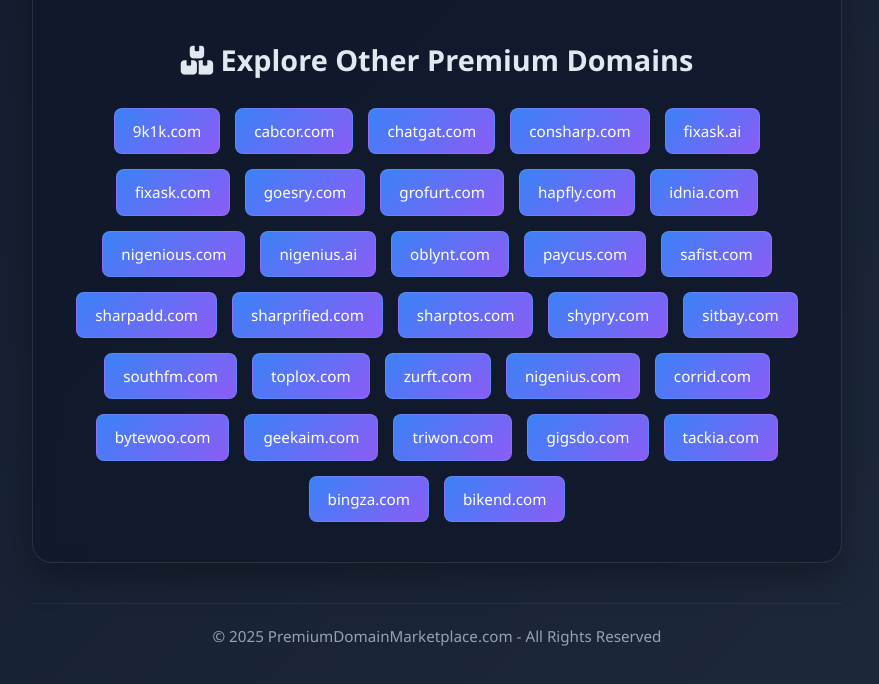
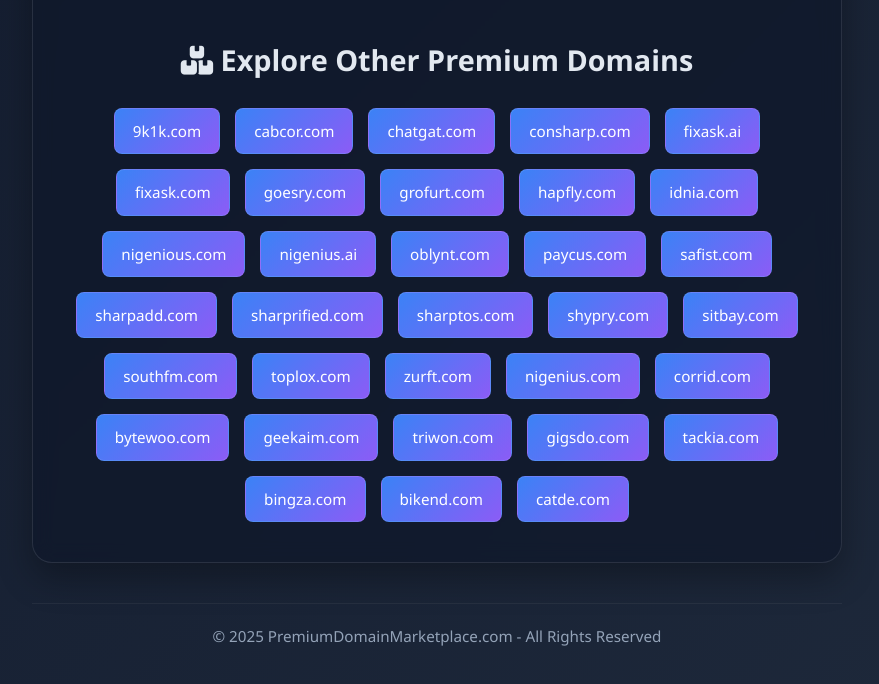
Before and after one commit to OLAOLEX/WISEOWL, a plain HTML site: page index.html in a window 1280 px wide. Shown: the part 1087-1771 px from the top of the page, without its empty margins (203-1082 px from the left). Drawn offline with Linux system fonts and the light colour scheme.

Commit message:
Update index.html

```diff
--- a/index.html
+++ b/index.html
@@ -95,7 +95,7 @@ const allDomains = [
   "9k1k.com","cabcor.com","chatgat.com","consharp.com","fixask.ai","fixask.com",
   "goesry.com","grofurt.com","hapfly.com","idnia.com","nigenious.com","nigenius.ai",
   "oblynt.com","paycus.com","safist.com","sharpadd.com","sharprified.com","sharptos.com",
-  "shypry.com","sitbay.com","southfm.com","toplox.com","zurft.com", "nigenius.com", "corrid.com", "bytewoo.com", "geekaim.com", "triwon.com", "gigsdo.com", "tackia.com", "bingza.com", "bikend.com"
+  "shypry.com","sitbay.com","southfm.com","toplox.com","zurft.com", "nigenius.com", "corrid.com", "bytewoo.com", "geekaim.com", "triwon.com", "gigsdo.com", "tackia.com", "bingza.com", "bikend.com", "catde.com"
 ];
 
 // Detect domain from query param
```
